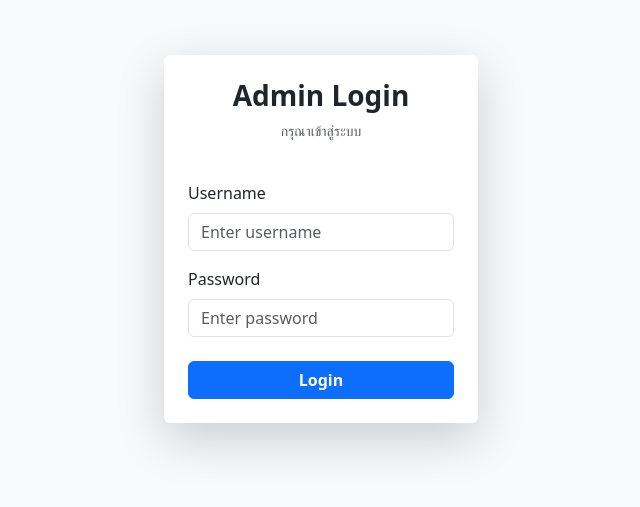
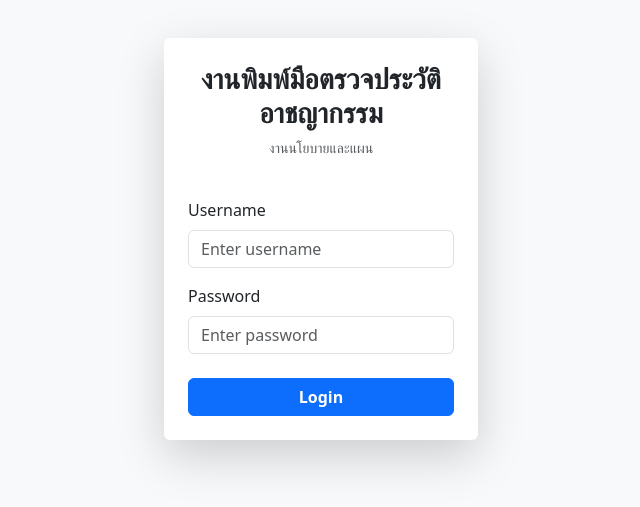
Before and after one commit to Biwrescue1706/MuangChonburiPolice, a React (Vite) app in the folder frontend/: page / in a window 1280 px wide. Shown: the part 161-668 px from the top of the page, without its empty margins (319-959 px from the left). Built offline with nearby package versions, Linux system fonts and the light colour scheme; no server answers.

Commit message:
Update Login.tsx

```diff
--- a/frontend/src/pages/Login.tsx
+++ b/frontend/src/pages/Login.tsx
@@ -39,9 +39,9 @@ export default function Login() {
         "
       >
         <div className="text-center mb-4">
-          <h3 className="fw-bold">Admin Login</h3>
+          <h3 className="fw-bold">งานพิมพ์มือตรวจประวัติอาชญากรรม</h3>
           <p className="text-muted small">
-            กรุณาเข้าสู่ระบบ
+            งานนโยบายและแผน
           </p>
         </div>
 
```
